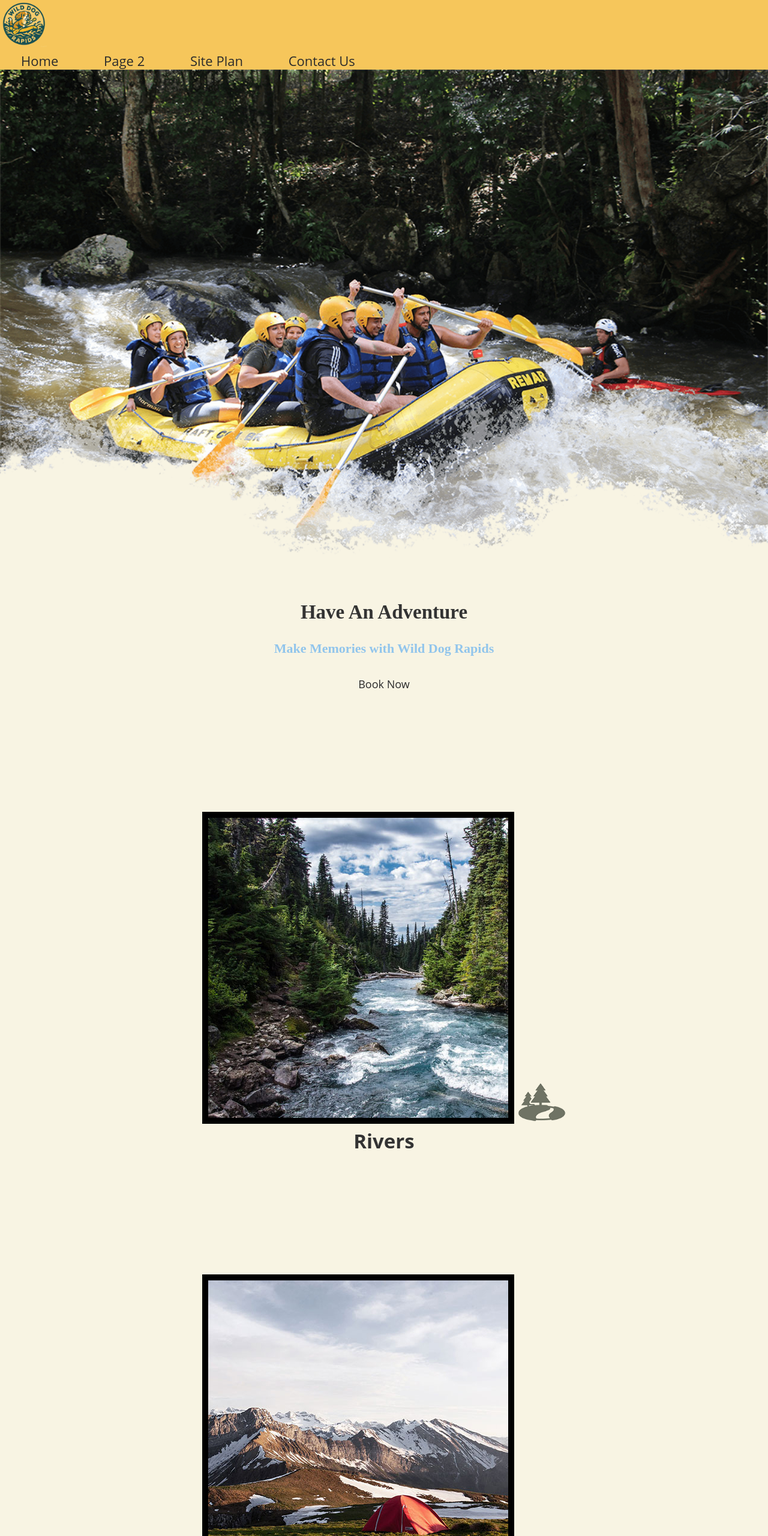
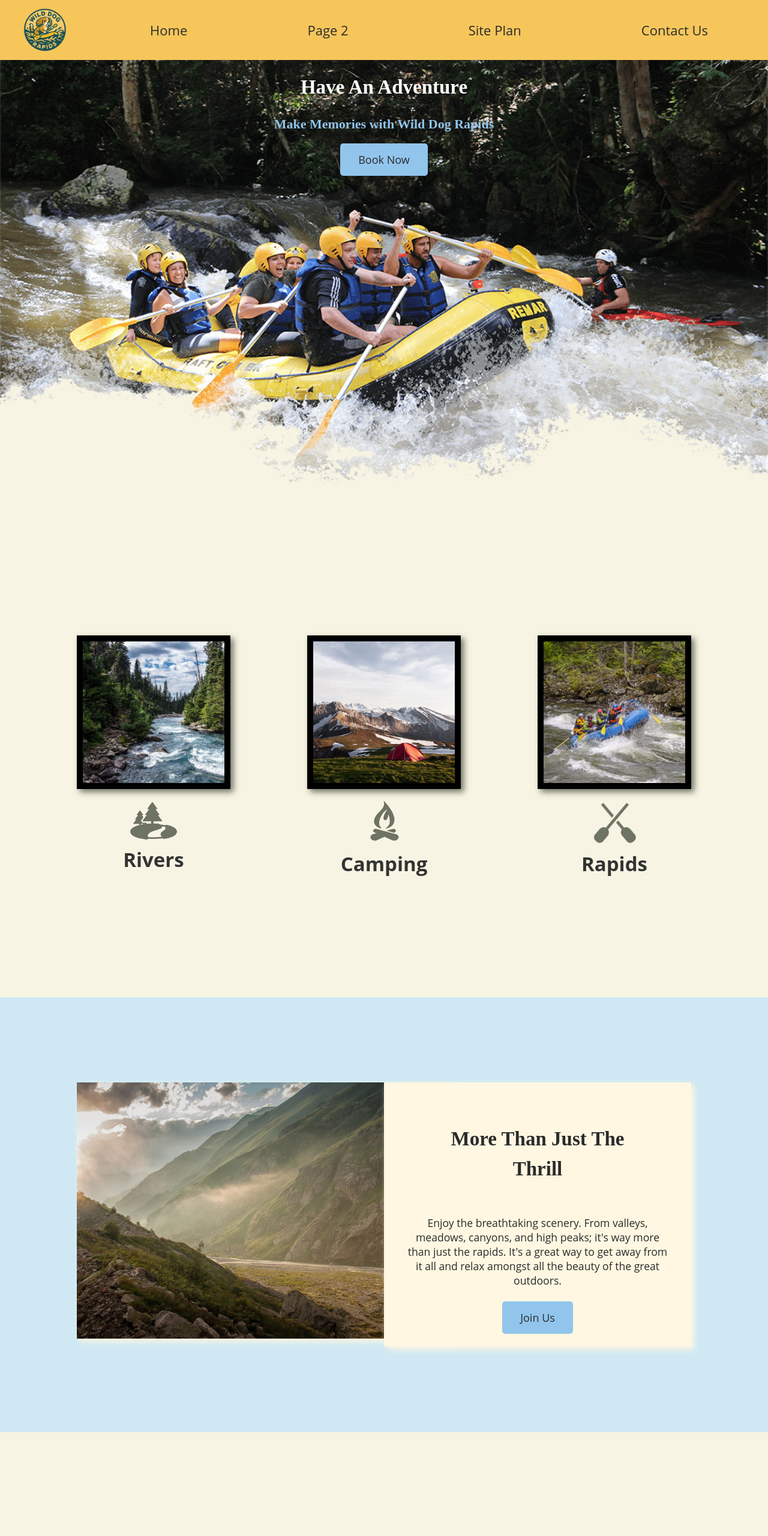
Before and after one commit to emilykeele/wdd130, a plain HTML site: page wwr/index.html in a window 1280 px wide. Shown: the top 2560 px of the page at 60% size. Drawn offline with Linux system fonts and the light colour scheme.

Commit message:
updated css for rafting

```diff
--- a/wwr/styles/style.css
+++ b/wwr/styles/style.css
@@ -27,6 +27,8 @@ body {
 }
 #logo_link {
   padding-top: 5px;
+  justify-self: center;
+  align-self: center;
 }
 h2 {
   margin:0;
@@ -35,10 +37,15 @@ h1, h4 {
   font-family: 'DM Serif Display', 'Playfair Display', 'Libre Bodoni';
 }
 header {
+  display: grid;
+  grid-template-columns: 150px auto;
   background-color: #f6c65b;
   color: #2b2b2b;
 }
-
+nav {
+    display: flex;
+    justify-content: space-around;
+}
 
 nav a:hover {
   background-color: #91c5ec;
@@ -53,6 +60,27 @@ nav a {
     padding: 35px;
 }
 
+#hero {
+  display: grid;
+  grid-template-columns: 1fr 3fr 1fr;
+  margin-top: -100px;
+}
+#hero-box {
+  grid-column: 1/4;
+  grid-row: 1/3;
+  z-index: -1;
+}
+#hero-msg{
+  grid-column: 2/3 ;
+  grid-row: 1/2;
+  margin-top: 100px;
+}
+#hero-msg h1{
+  color: white;
+}
+#hero-img {
+  width: 100%;
+}
 .home-title {
     color: #f6c65b;
     font-family: 'DM Serif Display', 'Playfair Display', 'Libre Bodoni';
@@ -60,13 +88,49 @@ nav a {
     margin-top: 10px;
 
 }
-
+main.home-grid{
+  display: grid;
+  grid-template-columns: repeat(10, 1fr);
+}
+.card-img, .mountains{
+  width: 100%;
+}
+.rivers-card{
+  grid-column: 2/4;
+  grid-row: 2/3;
+}
+.camping-card{
+  grid-column: 5/7;
+  grid-row: 2/3;
+}
+.rapids-card{
+  grid-column: 8/10;
+  grid-row: 2/3;
+}
+#background{
+  grid-column: 1/11;
+  grid-row: 4/9;
+}
+.mountains{
+  width: 100%;
+  grid-column: 2/7;
+  grid-row: 5/8;
+  box-shadow: 5px 5px 10px #fff7e1;
+}
+.msg{
+  background-color: #fff7e1;
+  padding: 35px;
+  grid-column: 6/10;
+  grid-row: 6/7;
+  box-shadow: 5px 5px 10px #fff7e1;
+}
 h4 {
     color:#91c5ec
 }
 
+
 .book, .join {
-  background-color: #f8f4e3;
+  background-color: #91c5ec;
   color: #2b2b2b;
   text-decoration: none;
   font-size: 18px;
@@ -89,7 +153,7 @@ h4 {
 }
 
 .msg p {
-    color:#e2ae3e;
+    color:  #2b2b2b;;
     font-size: 0.8em;
     padding-bottom: 15px;
 }
@@ -99,6 +163,9 @@ footer {
     color: black;
     padding: 25px 50px;
     margin-top: 200px;
+    display: flex;
+    justify-content: space-around;
+    align-content: center;
 }
 
 footer a {
@@ -140,7 +207,56 @@ footer .social img {
 }
 .card-img {
   border: 10px solid black;
+  transition: transform .5s;
+  box-shadow: 5px 5px 10px #6f7364;
+}
+.card-img:hover {
+  opacity: .6;
+  transform: scale(1.1);
 }
 main section img {
   box-sizing: border-box;
 }
+@media screen and (max-width: 900px) {
+    #hero, .home-grid {
+        display: block;
+        height: auto;
+    }
+    nav, footer {
+        flex-direction: column;
+    }
+    nav a {
+        display: block;
+        padding: 15px;
+    }
+    #hero {
+        margin-top: 0;
+    }
+    #hero-msg {
+        margin-top: 0;
+    }
+    #hero-msg h4 {
+        display: none;
+    }
+    #hero-msg h1 {
+        color: #6f7364;
+    }
+    .home-title {
+        font-size: 25px;
+    }
+    .rivers-card, .camping-card, .rapids-card {
+        margin: 50px auto;
+        width: 60%;
+    }
+    #background {
+        display: none;
+    }
+    .mountains, .msg {
+        width: 80%;
+        display: block;
+        margin: 0 auto;
+    }
+    footer {
+        margin-top: 25px;
+    }
+}
```
